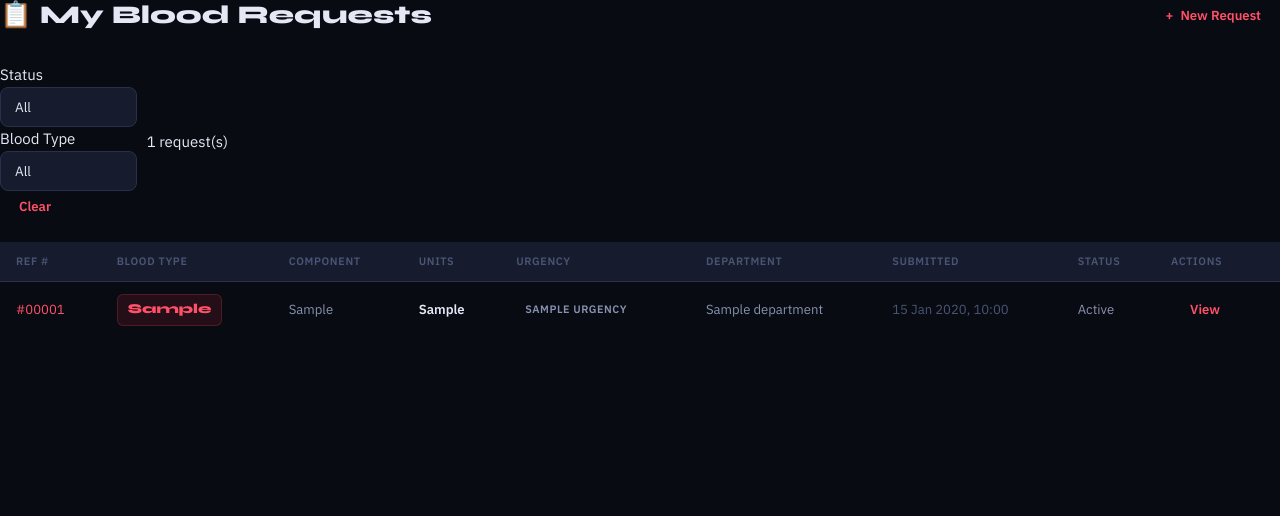
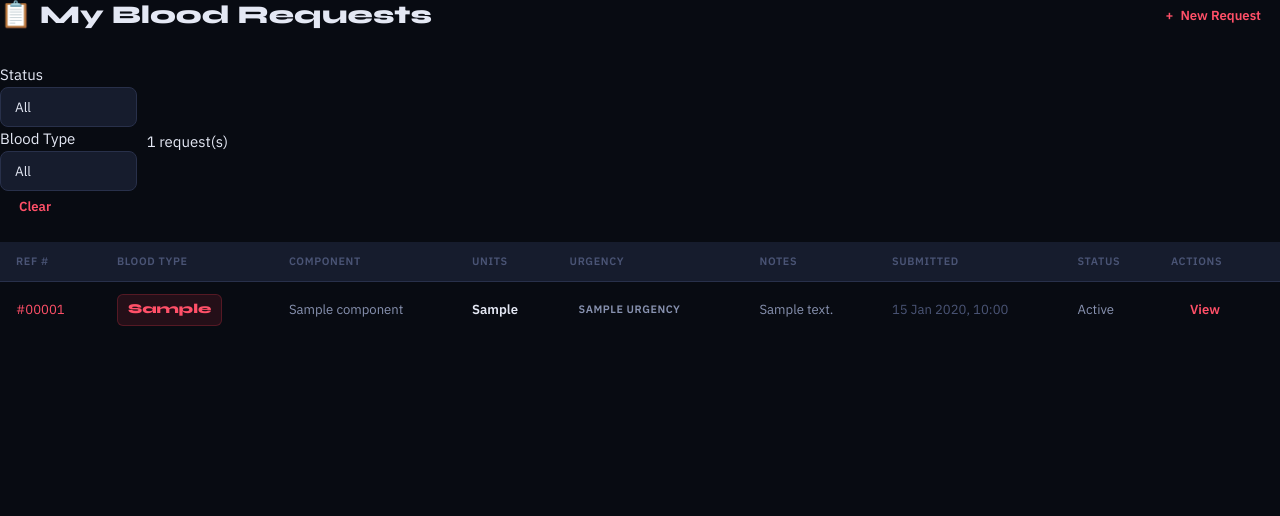
Before and after one commit to joseph-musyoki/bloodbank-system, a PHP site: template app/views/hospital/my_requests.php in a window 1280 px wide. Shown: the part 62-578 px from the top of the page. Run offline with PHP 8.4, Linux system fonts and the light colour scheme; the template is opened without the code that fills it: most values are stand-ins (such as "Sample title", 1, 10 or a date in 2020); data that the repository does not hold is empty; some libraries are stand-ins or nearby versions.

Commit message:
final touches

```diff
--- a/app/views/hospital/my_requests.php
+++ b/app/views/hospital/my_requests.php
@@ -57,7 +57,7 @@
                     <th>Component</th>
                     <th>Units</th>
                     <th>Urgency</th>
-                    <th>Department</th>
+                    <th>Notes</th>
                     <th>Submitted</th>
                     <th>Status</th>
                     <th>Actions</th>
@@ -76,14 +76,14 @@
                                 <?= htmlspecialchars($req['blood_type']) ?>
                             </span>
                         </td>
-                        <td><?= htmlspecialchars(str_replace('_', ' ', ucfirst($req['component_type']))) ?></td>
+                        <td><?= htmlspecialchars(str_replace('_', ' ', ucfirst($req['component'] ?? ''))) ?></td>
                         <td class="text-center"><strong><?= $req['units_requested'] ?></strong></td>
                         <td>
                             <span class="badge badge-urgency-<?= $req['urgency'] ?>">
                                 <?= ucfirst($req['urgency']) ?>
                             </span>
                         </td>
-                        <td><?= htmlspecialchars($req['department']) ?></td>
+                        <td><?= htmlspecialchars($req['clinical_notes'] ?? '—') ?></td>
                         <td class="text-muted">
                             <time datetime="<?= $req['created_at'] ?>">
                                 <?= date('d M Y, H:i', strtotime($req['created_at'])) ?>
```
